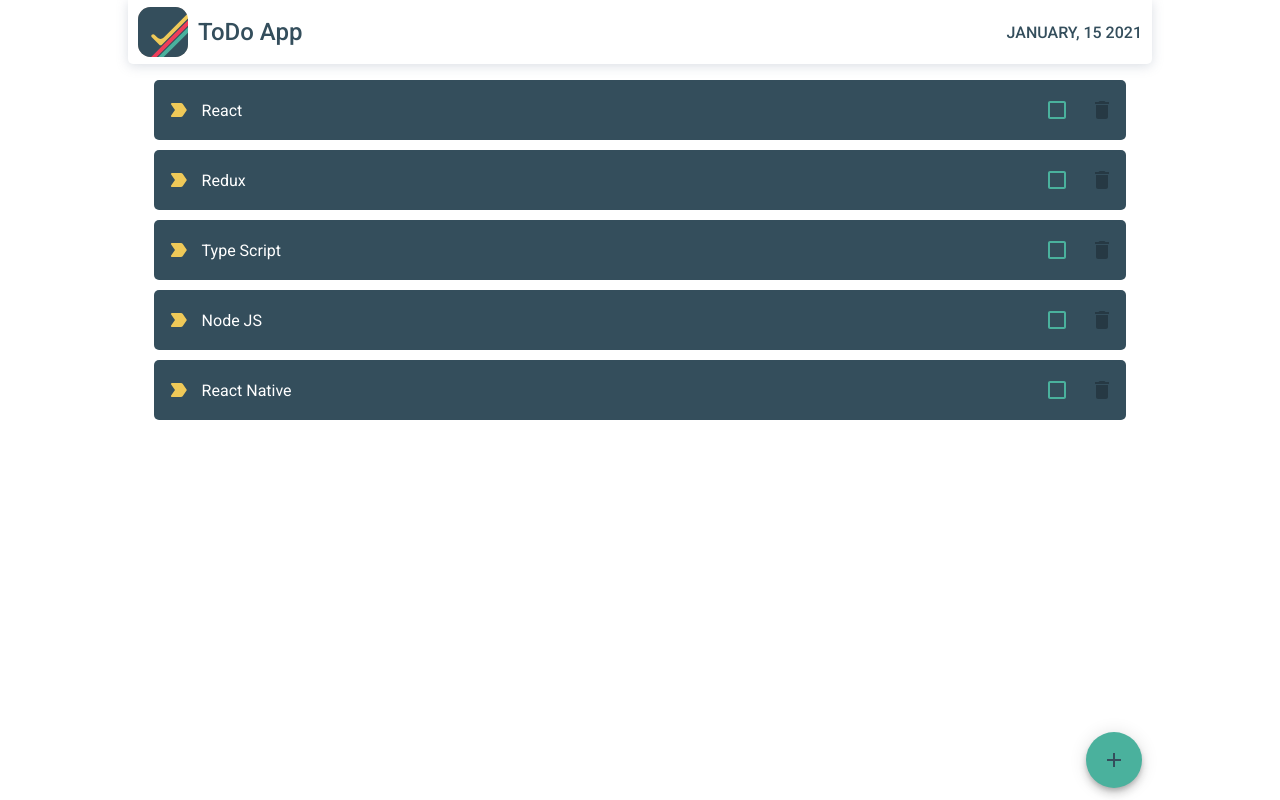
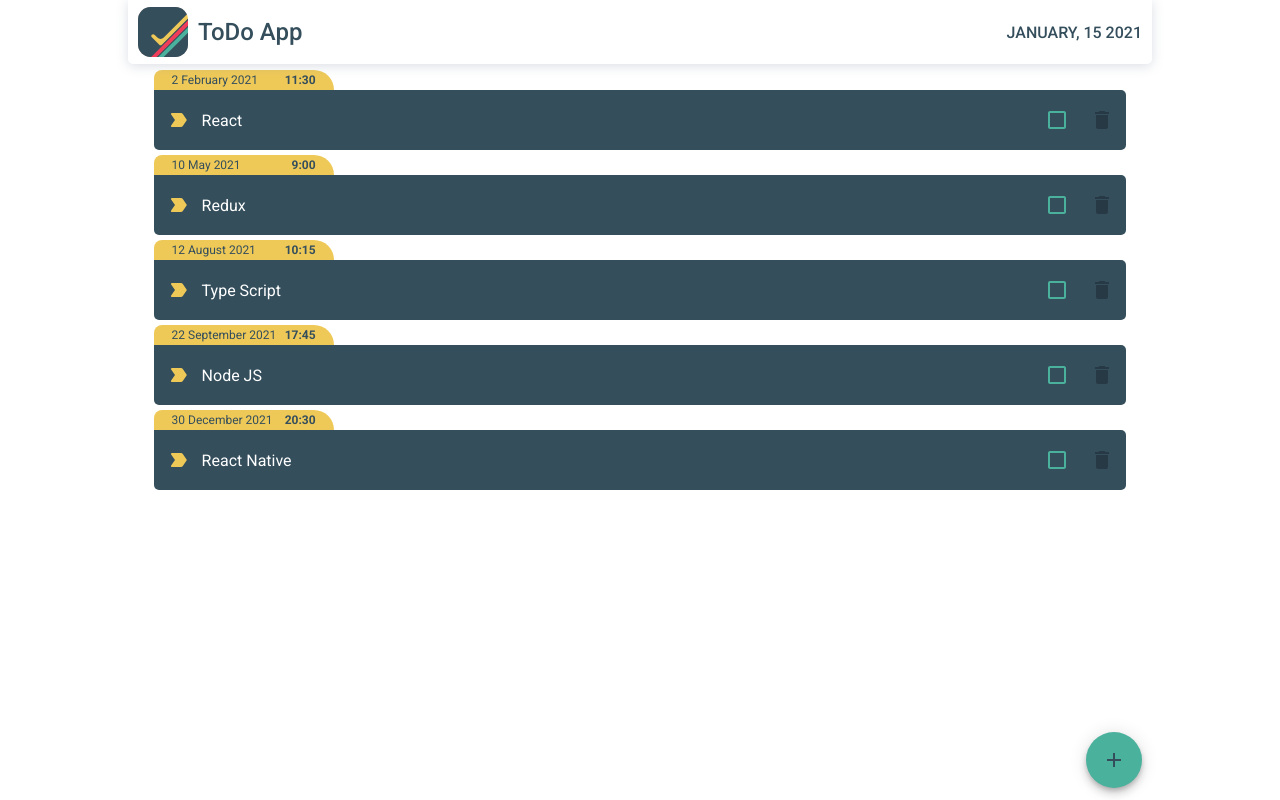
Before and after one commit to KistanovMax/todo-react-typescript, a React (Create React App) app: page / in a window 1280 px wide. Built offline with nearby package versions, Linux system fonts and the light colour scheme.

Commit message:
added date/time into todoItem

```diff
--- a/src/components/TodoItem/TodoItem.tsx
+++ b/src/components/TodoItem/TodoItem.tsx
@@ -9,17 +9,41 @@ import {
   StyledDeleteIcon,
   ImportantIcon,
   ImportantText,
+  DateTimeBox,
+  DateTime,
 } from "./styled";
 
 interface TodoItem {
   id: number;
   text: string;
+  date: string;
+  time: string;
   important: boolean;
 }
 
-export default function TodoItem({ id, text }: TodoItem): ReactElement {
+export default function TodoItem({
+  id,
+  text,
+  date,
+  time,
+}: TodoItem): ReactElement {
   const [checked, setChecked] = useState(false);
   const [isImportant, setIsImportant] = useState(false);
+
+  const monthArr = [
+    "January",
+    "February",
+    "March",
+    "April",
+    "May",
+    "June",
+    "July",
+    "August",
+    "September",
+    "October",
+    "November",
+    "December",
+  ];
 
   const handleChecked = () => {
     setChecked(!checked);
@@ -28,6 +52,11 @@ export default function TodoItem({ id, text }: TodoItem): ReactElement {
   const handleImportant = () => {
     setIsImportant(!isImportant);
   };
+
+  const day = Number(date.substr(0, 2)) * 1;
+  const month = monthArr[Number(date.substr(3, 2)) - 1];
+  const year = date.substr(6, 4);
+  const todoDate = `${day} ${month} ${year}`;
 
   return (
     <StyledItem
@@ -51,6 +80,14 @@ export default function TodoItem({ id, text }: TodoItem): ReactElement {
         </IconButton>
       </Box>
       {isImportant && <ImportantText>Important</ImportantText>}
+      <DateTimeBox important={isImportant ? "dark" : "yellow"}>
+        <DateTime>
+          {todoDate}{" "}
+          <p>
+            <b>{time}</b>
+          </p>
+        </DateTime>
+      </DateTimeBox>
     </StyledItem>
   );
 }
--- a/src/components/TodoItem/styled.tsx
+++ b/src/components/TodoItem/styled.tsx
@@ -6,7 +6,7 @@ import DeleteIcon from "@material-ui/icons/Delete";
 import LabelImportantRoundedIcon from "@material-ui/icons/LabelImportantRounded";
 
 export const StyledItem = styled(Box)`
-  margin-bottom: 10px;
+  margin-bottom: 25px;
   background: ${(props: { important: string }) =>
     props.important === "yellow" && COLORS.colorYellow} !important;
   background: ${(props: { important: string }) =>
@@ -18,6 +18,7 @@ export const StyledItem = styled(Box)`
   width: 95%;
   height: 60px;
   border-radius: 5px;
+  border-top-left-radius: 0;
   position: relative;
   user-select: none;
 `;
@@ -31,7 +32,6 @@ export const StyledDeleteIcon = styled(DeleteIcon)`
 `;
 
 export const ImportantIcon = styled(LabelImportantRoundedIcon)`
-  color: ${COLORS.colorYellow} !important;
   color: ${(props: { important: string }) =>
     props.important === "yellow" && COLORS.colorYellow} !important;
   color: ${(props: { important: string }) =>
@@ -46,3 +46,31 @@ export const ImportantText = styled.p`
   text-transform: uppercase;
   color: ${COLORS.colorPink};
 `;
+
+export const DateTimeBox = styled(Box)`
+  background: ${(props: { important: string }) =>
+    props.important === "yellow" && COLORS.colorYellow} !important;
+  background: ${(props: { important: string }) =>
+    props.important === "dark" && COLORS.colorDark} !important;
+  color: ${(props: { important: string }) =>
+    props.important === "yellow" && COLORS.colorDark} !important;
+  color: ${(props: { important: string }) =>
+    props.important === "dark" && COLORS.colorWhite} !important;
+  display: flex;
+  justify-content: center;
+  align-items: center;
+  width: 180px;
+  height: 20px;
+  position: absolute;
+  top: -20px;
+  font-size: 10px;
+  border-top-left-radius: 20px;
+  border-top-right-radius: 50px;
+`;
+
+export const DateTime = styled(Box)`
+  display: flex;
+  justify-content: space-between;
+  width: 80%;
+  font-size: 12px;
+`;
--- a/src/components/TodoList/TodoList.tsx
+++ b/src/components/TodoList/TodoList.tsx
@@ -4,7 +4,13 @@ import TodoItem from "../TodoItem/TodoItem";
 import { StyledList } from "./styled";
 
 interface TodoList {
-  todos: { id: number; text: string; important: boolean }[];
+  todos: {
+    id: number;
+    text: string;
+    date: string;
+    time: string;
+    important: boolean;
+  }[];
 }
 
 export default function TodoList({ todos }: TodoList): ReactElement {
@@ -15,6 +21,8 @@ export default function TodoList({ todos }: TodoList): ReactElement {
           key={todo.id}
           id={todo.id}
           text={todo.text}
+          date={todo.date}
+          time={todo.time}
           important={todo.important}
         />
       ))}
--- a/src/components/TodoList/styled.tsx
+++ b/src/components/TodoList/styled.tsx
@@ -2,7 +2,7 @@ import styled from "styled-components";
 import { Box, TextField } from "@material-ui/core";
 
 export const StyledList = styled(Box)`
-  margin-top: 80px;
+  margin-top: 90px;
 `;
 
 export const StyledText = styled(TextField)``;
--- a/src/constants/index.tsx
+++ b/src/constants/index.tsx
@@ -1,7 +1,25 @@
 export const TODOS = [
-  { id: 1, text: "React", important: false },
-  { id: 2, text: "Redux", important: false },
-  { id: 3, text: "Type Script", important: true },
-  { id: 4, text: "Node JS", important: true },
-  { id: 5, text: "React Native", important: false },
+  { id: 1, text: "React", date: "02.02.2021", time: "11:30", important: false },
+  { id: 2, text: "Redux", date: "10.05.2021", time: "9:00", important: false },
+  {
+    id: 3,
+    text: "Type Script",
+    date: "12.08.2021",
+    time: "10:15",
+    important: true,
+  },
+  {
+    id: 4,
+    text: "Node JS",
+    date: "22.09.2021",
+    time: "17:45",
+    important: true,
+  },
+  {
+    id: 5,
+    text: "React Native",
+    date: "30.12.2021",
+    time: "20:30",
+    important: false,
+  },
 ];
--- a/src/themes/theme.tsx
+++ b/src/themes/theme.tsx
@@ -11,5 +11,3 @@ export const MAIN_THEME = createMuiTheme({
     },
   },
 });
-
-console.log(MAIN_THEME);
```
